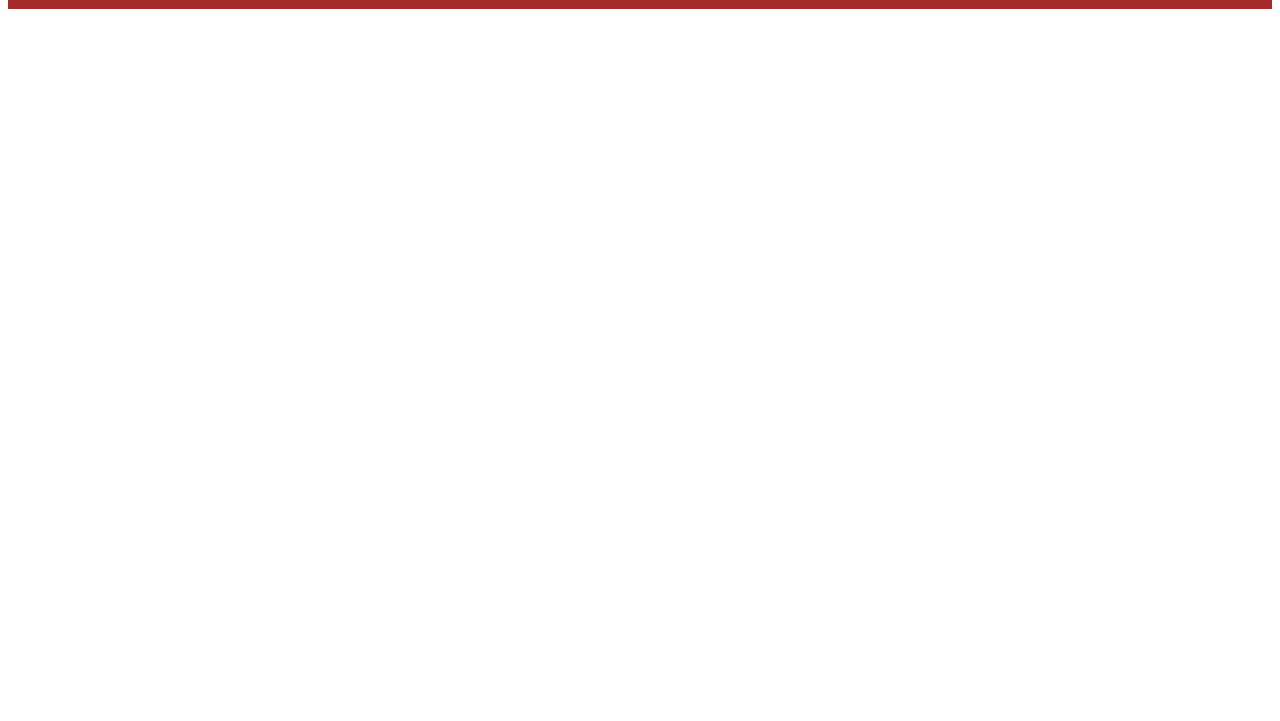
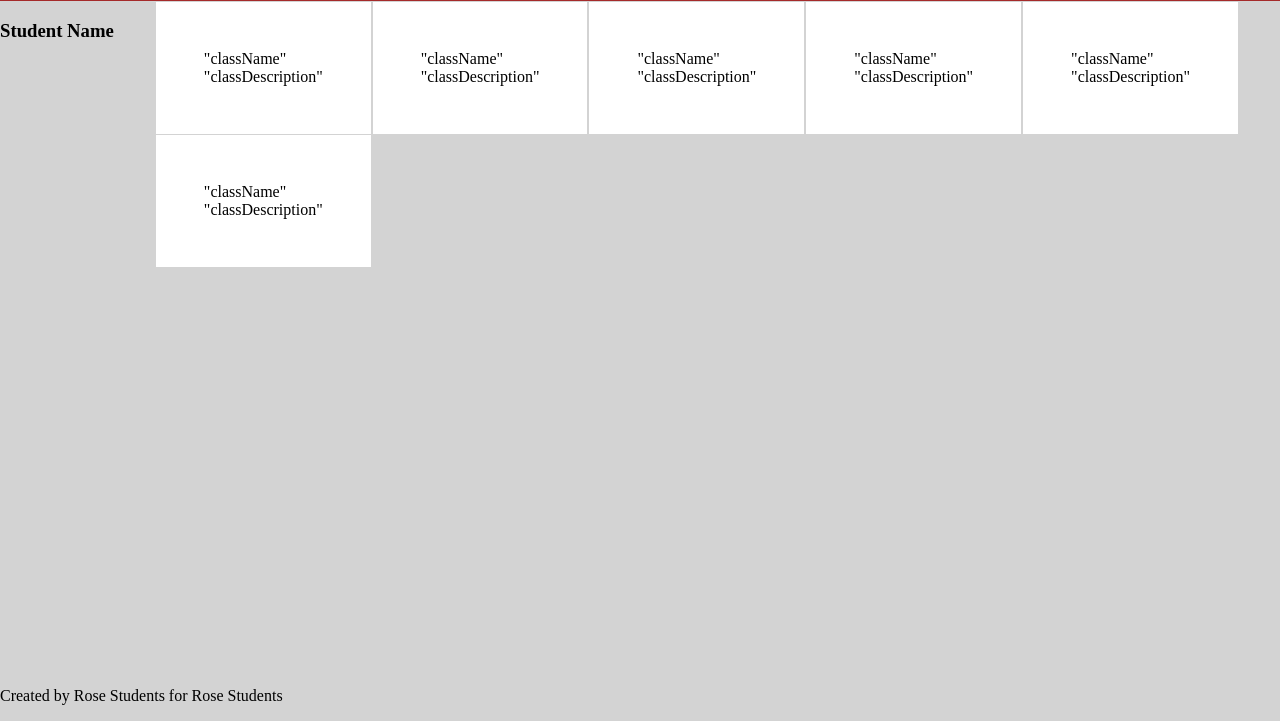
Before and after one commit to rhit-nowakoea/courseproject-s3g2, a plain HTML site: page index.html in a window 1280 px wide. Shown: the part 79-800 px from the top of the page. Drawn offline with Linux system fonts and the light colour scheme.

Commit message:
basic layout ideas

```diff
--- a/index.html
+++ b/index.html
@@ -8,25 +8,58 @@
   <link rel="stylesheet" href="styles/main.css" />
 </head>
 
-<body class="container">
+<body>
   <header>
     <h1>Rose-Hulman Course Scheduler</h1>
   </header>
 
-  <main>
+  <main class="subcontainer">
 
     <div id="userSection">
-
+      <h3>Student Name</h3>
     </div>
 
-    <div id="classSection">
-
+    <div id="classSection" class="classcontainer">
+        <div class="termcontainer" id="term1">
+            <div class="class" id="class1">
+                <div class="className">"className"</div>
+                <div class="classDescription">"classDescription"</div>
+            </div>
+            <div class="class" id="class4">
+                <div class="className">"className"</div>
+                <div class="classDescription">"classDescription"</div>
+            </div>
+        </div>
+        <div class="termcontainer" id="term2">
+            <div class="class" id="class1">
+                <div class="className">"className"</div>
+                <div class="classDescription">"classDescription"</div>
+            </div>
+        </div>
+        <div class="termcontainer" id="term3">
+            <div class="class" id="class4">
+                <div class="className">"className"</div>
+                <div class="classDescription">"classDescription"</div>
+            </div>
+        </div>
+        <div class="termcontainer" id="term3">
+            <div class="class" id="class4">
+                <div class="className">"className"</div>
+                <div class="classDescription">"classDescription"</div>
+            </div>
+        </div>
+        <div class="termcontainer" id="term3">
+            <div class="class" id="class4">
+                <div class="className">"className"</div>
+                <div class="classDescription">"classDescription"</div>
+            </div>
+        </div>
     </div>
 
 
   </main>
   <footer>
-
+    <p>Created by Rose Students for Rose Students</p>
   </footer>
 
 
--- a/styles/main.css
+++ b/styles/main.css
@@ -3,25 +3,52 @@ header {
     grid-area: header;
     background-color: brown;
 }
+main {
+    grid-area: main;
+}
 #userSection {
-    grid-area: main;
-    background-color: aqua;
+    grid-area: sidebar;
 }
 #classSection {
-    grid-area: sidebar;
-    background-color: lavender;
+    grid-area: submain;
 }
 footer {
     grid-area: footer;
-    background-color: blueviolet;
 }
 
-.container {
+body {
     display: grid;
-    grid-template-columns: 1fr auto;
+    grid-template-columns: auto;
+    grid-template-rows: auto 1fr auto;
+    grid-template-areas:
+      "header"
+      "main"
+      "footer";
+    min-height: 100vh;
+    margin: 0;
+    background-color: lightgray;
+}
+
+.subcontainer {
+    display: grid;
+    grid-template-columns: auto auto;
     grid-template-rows: auto;
     grid-template-areas:
-      "header header"
-      "sidebar main"
-      "footer footer";
+      "sidebar submain";
 }
+
+.classcontainer {
+    display: flex;
+    flex-direction: row;
+    overflow: auto;
+}
+
+.term {
+    display: flex;
+    flex-direction: column;
+}
+.class{
+    background-color: white;
+    padding: 3em;
+    margin: 1px;
+}
```
